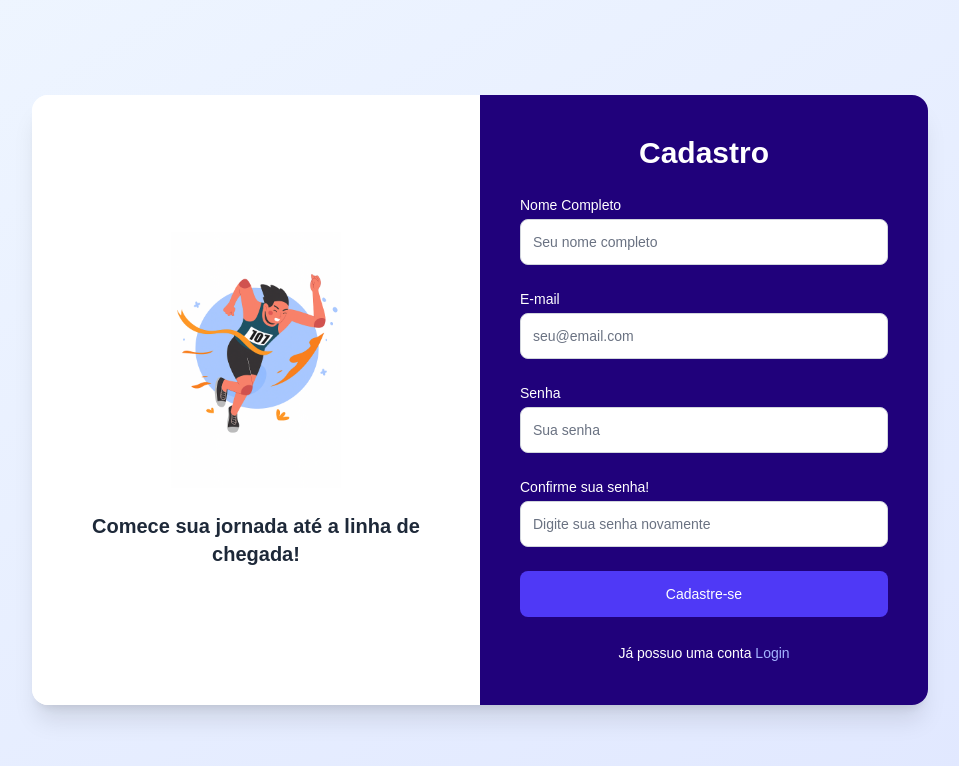
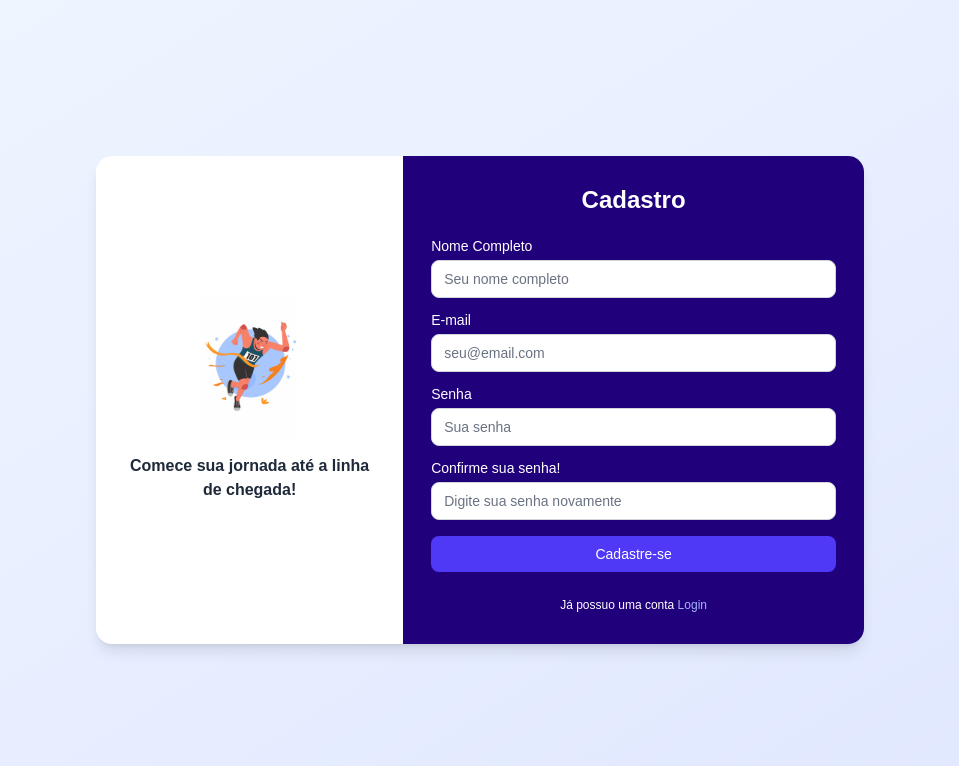
Before and after one commit to nicolekaroliny/Runit-FrontEnd, a Next.js app: page /signup in a window 1280 px wide. Shown: the top 766 px of the page, without its empty margins (160-1119 px from the left). Built offline with nearby package versions, Linux system fonts and the light colour scheme.

Commit message:
Melhorias nas proprorções da página de cadastro

```diff
--- a/src/app/signin/page.tsx
+++ b/src/app/signin/page.tsx
@@ -9,12 +9,12 @@ export default function SignIn() {
 
   const handleSubmit = (e: FormEvent<HTMLFormElement>) => {
     e.preventDefault();
-    // Aqui você adicionaria a lógica de autenticação
+    // Lógica de autenticação
     console.log('Email:', email, 'Password:', password);
   };
 
   return (
-    <><div className="min-h-screen flex items-center justify-center bg-gradient-to-br from-blue-50 to-indigo-100 py-12 px-4 sm:px-6 lg:px-8">
+    <div className="min-h-screen flex items-center justify-center bg-gradient-to-br from-blue-50 to-indigo-100 py-12 px-4 sm:px-6 lg:px-8">
       <div className="max-w-md w-full space-y-8 bg-[#20017B] p-10 rounded-xl shadow-lg">
         <div>
           <h2 className="mt-6 text-center text-3xl font-extrabold text-white">
@@ -36,7 +36,8 @@ export default function SignIn() {
                 className="appearance-none relative block w-full px-3 py-3 bg-white border border-gray-300 placeholder-gray-500 text-gray-900 rounded-lg focus:outline-none focus:ring-indigo-500 focus:border-indigo-500 focus:z-10 sm:text-sm"
                 placeholder="seu@email.com"
                 value={email}
-                onChange={(e) => setEmail(e.target.value)} />
+                onChange={(e) => setEmail(e.target.value)}
+              />
             </div>
             <div>
               <label htmlFor="password" className="block text-sm font-medium text-white mb-1">
@@ -51,7 +52,8 @@ export default function SignIn() {
                 className="appearance-none relative block w-full px-3 py-3 bg-white border border-gray-300 placeholder-gray-500 text-gray-900 rounded-lg focus:outline-none focus:ring-indigo-500 focus:border-indigo-500 focus:z-10 sm:text-sm"
                 placeholder="Sua senha"
                 value={password}
-                onChange={(e) => setPassword(e.target.value)} />
+                onChange={(e) => setPassword(e.target.value)}
+              />
             </div>
           </div>
 
@@ -74,13 +76,6 @@ export default function SignIn() {
           </div>
         </form>
       </div>
-    </div><div className="text-center mt-4">
-        <span className="text-sm text-white">
-          Não possuo uma conta{' '}
-          <Link href="/signup" className="font-medium text-indigo-300 hover:text-indigo-200">
-            Cadastro
-          </Link>
-        </span>
-      </div></>
+    </div>
   );
 }
--- a/src/app/signup/page.tsx
+++ b/src/app/signup/page.tsx
@@ -12,17 +12,17 @@ export default function SignUp() {
 
   const handleSubmit = (e: FormEvent<HTMLFormElement>) => {
     e.preventDefault();
-    // Lógica de cadastro
+    //Lógica de cadastro
     console.log('Nome:', name, 'Email:', email, 'Password:', password, 'ConfirmPassword:', confirmPassword);
   };
 
   return (
-    <div className="min-h-screen flex items-center justify-center bg-gradient-to-br from-blue-50 to-indigo-100 p-4">
-      <div className="flex flex-col md:flex-row w-full max-w-4xl bg-white rounded-2xl shadow-xl overflow-hidden">
+    <div className="min-h-screen flex items-center justify-center bg-gradient-to-br from-blue-50 to-indigo-100 py-8 px-4 sm:px-6 lg:px-8">
+      <div className="flex flex-col md:flex-row w-full max-w-3xl rounded-2xl shadow-lg overflow-hidden">
 
-        {/* Painel Superior: Imagem e Mensagem*/}
-        <div className="w-full md:w-1/2 flex flex-col items-center justify-center p-6 md:p-8 bg-white order-2 md:order-1">
-          <div className="relative w-48 h-48 md:w-64 md:h-64 mb-4 md:mb-6">
+        {/* Painel Esquerdo: Imagem e Texto */}
+        <div className="w-full md:w-2/5 flex flex-col items-center justify-center p-4 md:p-5 bg-white">
+          <div className="relative w-32 h-32 md:w-36 md:h-36 mb-3">
             <Image
               src="/runner.png"
               alt="Pessoa correndo na linha de chegada"
@@ -31,18 +31,20 @@ export default function SignUp() {
               priority
             />
           </div>
-          <p className="text-lg md:text-xl font-bold text-gray-800 text-center">
+          <p className="text-sm md:text-base font-semibold text-gray-800 text-center px-2">
             Comece sua jornada até a linha de chegada!
           </p>
         </div>
 
-        {/* Painel Inferior/Formulário*/}
-        <div className="w-full md:w-1/2 p-6 md:p-10 bg-[#20017B] flex flex-col justify-center order-1 md:order-2">
-          <h2 className="text-center text-2xl md:text-3xl font-extrabold text-white mb-6">
-            Cadastro
-          </h2>
+        {/* Painel Direito: Formulário de Cadastro */}
+        <div className="w-full md:w-3/5 bg-[#20017B] p-6 md:p-7 flex flex-col justify-center">
+          <div className="mb-5">
+            <h2 className="text-center text-2xl md:text-2xl font-extrabold text-white">
+              Cadastro
+            </h2>
+          </div>
 
-          <form className="space-y-4 md:space-y-6" onSubmit={handleSubmit}>
+          <form className="space-y-3" onSubmit={handleSubmit}>
             <div>
               <label htmlFor="name" className="block text-sm font-medium text-white mb-1">
                 Nome Completo
@@ -53,7 +55,7 @@ export default function SignUp() {
                 type="text"
                 autoComplete="name"
                 required
-                className="appearance-none relative block w-full px-3 py-3 bg-white border border-gray-300 placeholder-gray-500 text-gray-900 rounded-lg focus:outline-none focus:ring-indigo-500 focus:border-indigo-500 sm:text-sm"
+                className="w-full px-3 py-2 bg-white border border-gray-300 placeholder-gray-500 text-gray-900 rounded-lg focus:outline-none focus:ring-2 focus:ring-indigo-500 focus:border-indigo-500 text-sm"
                 placeholder="Seu nome completo"
                 value={name}
                 onChange={(e) => setName(e.target.value)}
@@ -70,7 +72,7 @@ export default function SignUp() {
                 type="email"
                 autoComplete="email"
                 required
-                className="appearance-none relative block w-full px-3 py-3 bg-white border border-gray-300 placeholder-gray-500 text-gray-900 rounded-lg focus:outline-none focus:ring-indigo-500 focus:border-indigo-500 sm:text-sm"
+                className="w-full px-3 py-2 bg-white border border-gray-300 placeholder-gray-500 text-gray-900 rounded-lg focus:outline-none focus:ring-2 focus:ring-indigo-500 focus:border-indigo-500 text-sm"
                 placeholder="seu@email.com"
                 value={email}
                 onChange={(e) => setEmail(e.target.value)}
@@ -87,7 +89,7 @@ export default function SignUp() {
                 type="password"
                 autoComplete="new-password"
                 required
-                className="appearance-none relative block w-full px-3 py-3 bg-white border border-gray-300 placeholder-gray-500 text-gray-900 rounded-lg focus:outline-none focus:ring-indigo-500 focus:border-indigo-500 sm:text-sm"
+                className="w-full px-3 py-2 bg-white border border-gray-300 placeholder-gray-500 text-gray-900 rounded-lg focus:outline-none focus:ring-2 focus:ring-indigo-500 focus:border-indigo-500 text-sm"
                 placeholder="Sua senha"
                 value={password}
                 onChange={(e) => setPassword(e.target.value)}
@@ -104,24 +106,24 @@ export default function SignUp() {
                 type="password"
                 autoComplete="new-password"
                 required
-                className="appearance-none relative block w-full px-3 py-3 bg-white border border-gray-300 placeholder-gray-500 text-gray-900 rounded-lg focus:outline-none focus:ring-indigo-500 focus:border-indigo-500 sm:text-sm"
+                className="w-full px-3 py-2 bg-white border border-gray-300 placeholder-gray-500 text-gray-900 rounded-lg focus:outline-none focus:ring-2 focus:ring-indigo-500 focus:border-indigo-500 text-sm"
                 placeholder="Digite sua senha novamente"
                 value={confirmPassword}
                 onChange={(e) => setConfirmPassword(e.target.value)}
               />
             </div>
 
-            <div>
+            <div className="pt-1">
               <button
                 type="submit"
-                className="group relative w-full flex justify-center py-3 px-4 border border-transparent text-sm font-medium rounded-lg text-white bg-indigo-600 hover:bg-indigo-700 focus:outline-none focus:ring-2 focus:ring-offset-2 focus:ring-indigo-500 transition-colors duration-200"
+                className="w-full py-2 px-4 bg-indigo-600 hover:bg-indigo-700 text-white font-medium rounded-lg focus:outline-none focus:ring-2 focus:ring-offset-2 focus:ring-indigo-500 transition-colors duration-200 text-sm"
               >
                 Cadastre-se
               </button>
             </div>
 
-            <div className="text-center mt-4">
-              <span className="text-sm text-white">
+            <div className="text-center pt-2">
+              <span className="text-xs text-white">
                 Já possuo uma conta{' '}
                 <Link href="/signin" className="font-medium text-indigo-300 hover:text-indigo-200">
                   Login
```
